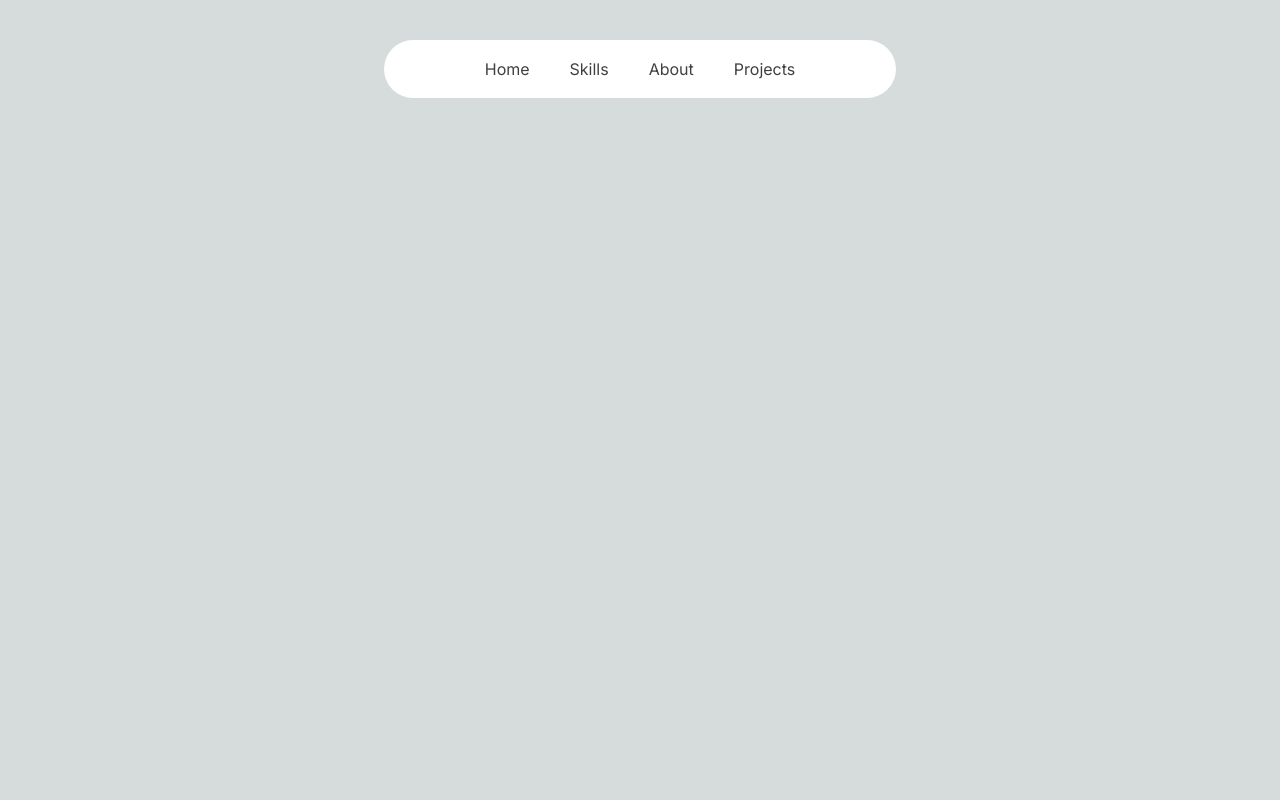
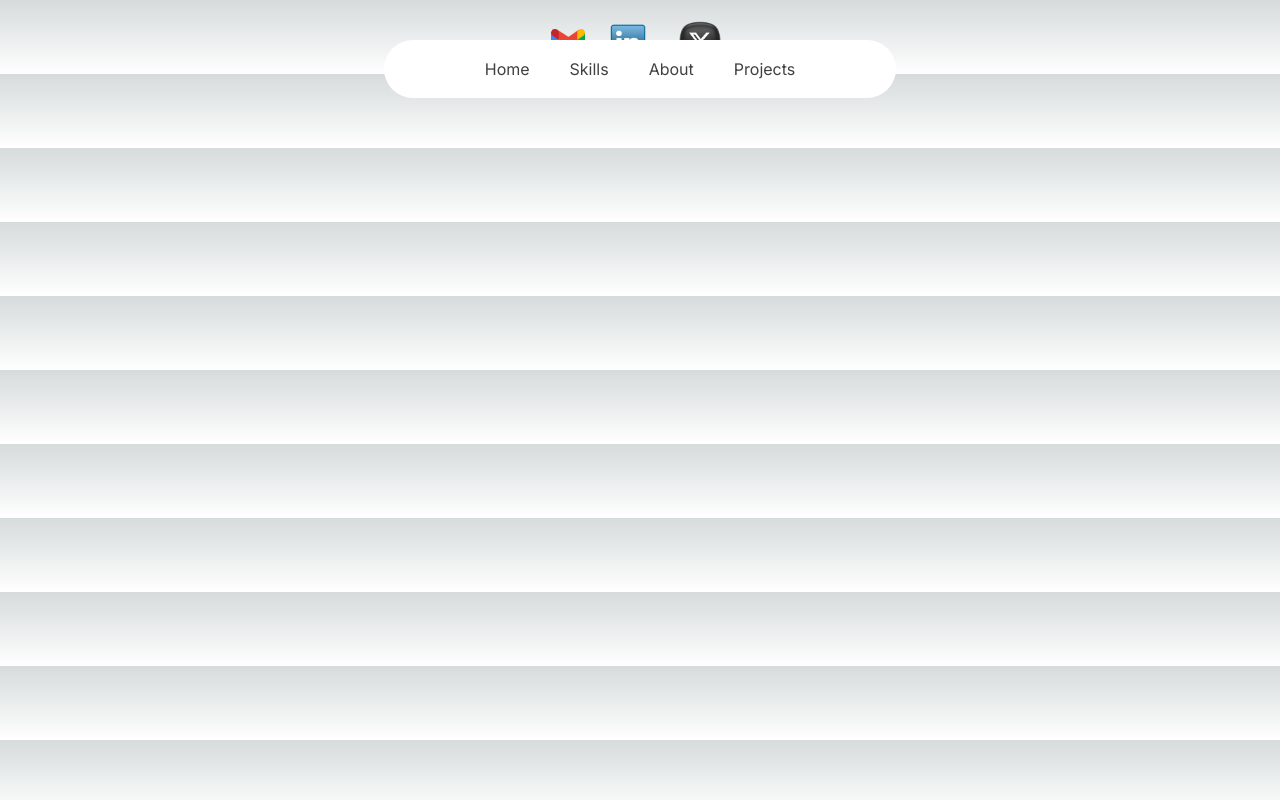
Before and after one commit to bharathkumar369/portfolio, a Next.js app: page /contact in a window 1280 px wide. Built offline with nearby package versions, Linux system fonts and the light colour scheme.

Commit message:
footer adjustment

```diff
--- a/src/app/contact/page.jsx
+++ b/src/app/contact/page.jsx
@@ -9,7 +9,7 @@ import Link from "next/link";
 const Contact = () => {
     return(
 
-        <footer className="w-2/5 mx-auto mt-[-100px] flex flex-row gap-5 items-center justify-center">
+        <main className="w-2/5 mx-auto mt-[10px] flex flex-row gap-5 items-center justify-center">
             <Link href="mailto:bharathpathapati@gmail.com">
                 <Image src={gmail} alt="gmail" className="h-10 w-10"/>
             </Link>
@@ -19,7 +19,7 @@ const Contact = () => {
             <Link href="https://twitter.com/bharathkumar693">
                 <Image src={x} alt="x" className="h-16 w-16"/>
             </Link>
-        </footer>
+        </main>
     )
 }
 export default Contact;
--- a/src/app/page.tsx
+++ b/src/app/page.tsx
@@ -38,8 +38,7 @@ const Home = () => {
 
   return (
     <main className="flex flex-col w-full snap-y snap-mandatory">
-      <section className="flex flex-col sm:flex-row sm:mt-[2rem] h-lvh">
-
+      <section className="flex flex-col sm:flex-row sm:mt-[1rem] h-svh">
         <motion.div
           initial={{ opacity: 0.0, y: -40 }}
           whileInView={{ opacity: 1, y: 0 }}
@@ -69,14 +68,14 @@ const Home = () => {
             duration: 2,
             ease: "easeInOut",
           }}
-
           className="relative flex flex-col gap-4 items-center justify-center px-4 w-full sm:w-1/2"
         >
-            <Image src={heropic} alt="heroPic" className="w-full "/>
+          <Image src={heropic} alt="heroPic" className="w-full " />
         </motion.div>
-
       </section>
-      <Contact/>
+      <section className="">
+          <Contact />
+        </section>
       {/* <section className="h-lvh snap-start " >
         <About/>
       </section>
@@ -95,7 +94,6 @@ const Home = () => {
       </section> */}
 
       <BackgroundBeams />
-
     </main>
   );
 };
```
